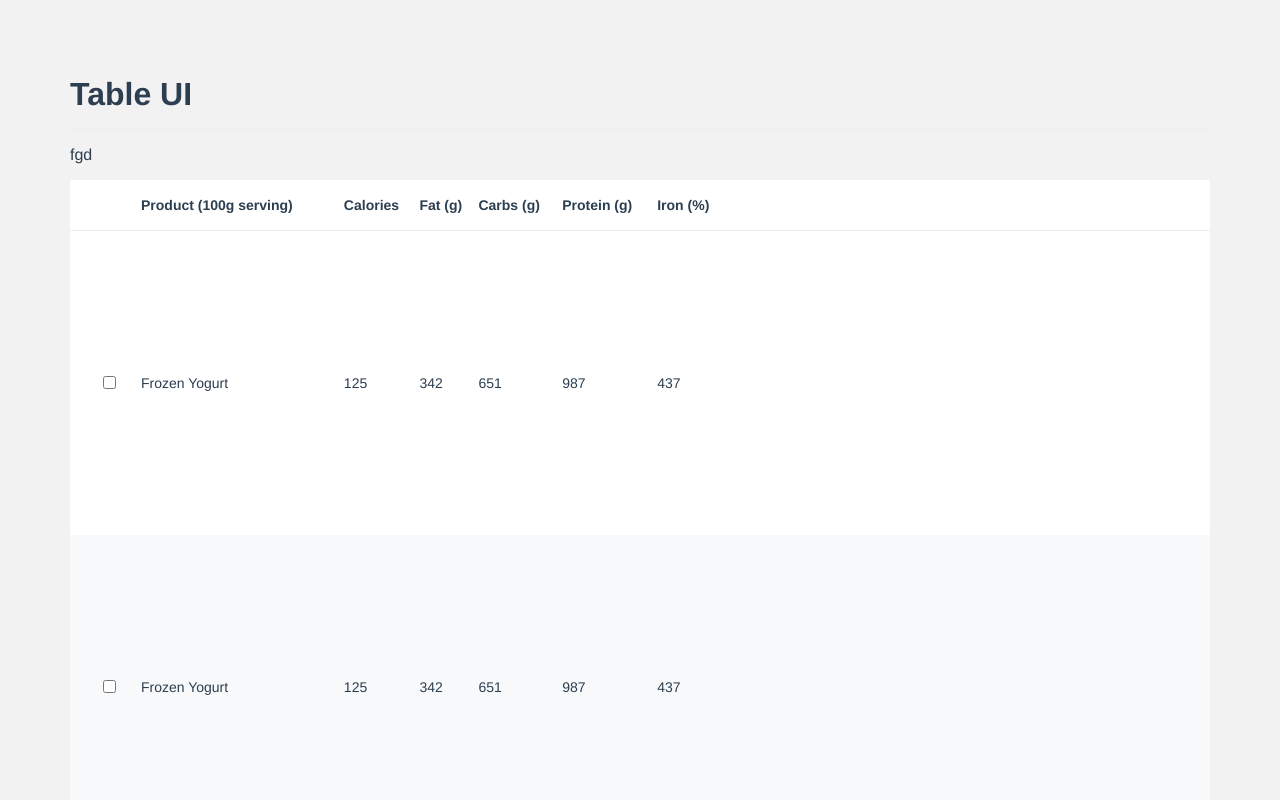
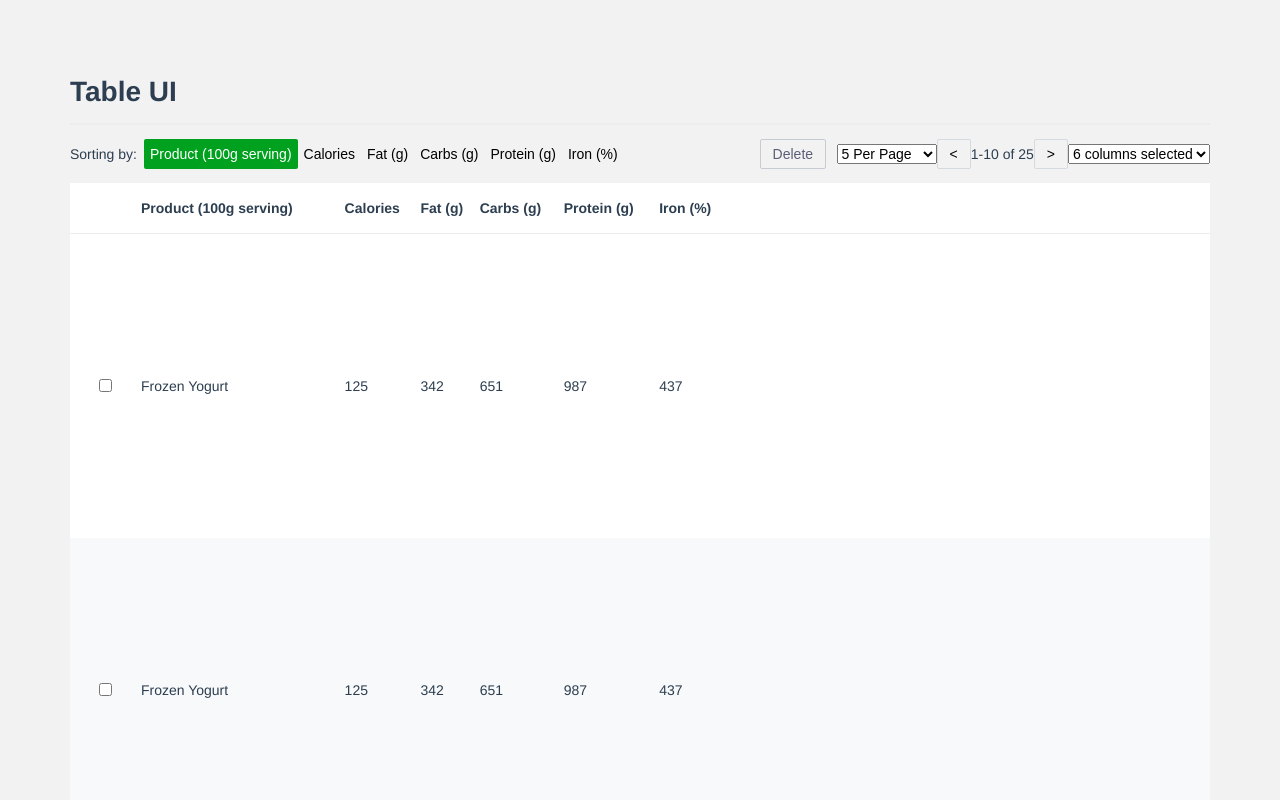
Before and after one commit to HucklJS/table-vue, a Vue app: page / in a window 1280 px wide. Shown: the top 800 px of the page. Built offline with nearby package versions, Linux system fonts and the light colour scheme.

Commit message:
Start making and styling FilterBar component

```diff
--- a/src/App.vue
+++ b/src/App.vue
@@ -24,10 +24,13 @@
 <style>
     body {
         background-color: #F2F2F2;
+
     }
 
     * {
         box-sizing: border-box;
+        font-size: 14px;
+        line-height: 24px;
     }
 
     #app {
@@ -46,6 +49,14 @@
     .container .title {
         padding: 1rem 0;
         margin-bottom: 1rem;
-        border-bottom: 1.5px solid #EDEDED;
+        border-bottom: 2px solid #EDEDED;
+        font-size: 2rem;
+        line-height: 2.5rem;
+    }
+
+    button {
+        border: none;
+        background-color: transparent;
+        cursor: pointer;
     }
 </style>
--- a/src/components/FiltersBar.vue
+++ b/src/components/FiltersBar.vue
@@ -1,5 +1,29 @@
 <template>
-    <div class="filters">fgd</div>
+    <div class="filters">
+        <div class="sorting-btns">
+            <span>Sorting by:</span>
+            <button class="active">Product (100g serving)</button>
+            <button >Calories</button>
+            <button >Fat (g)</button>
+            <button >Carbs (g)</button>
+            <button >Protein (g)</button>
+            <button >Iron (%)</button>
+        </div>
+        <div class="other-elements">
+            <button class="delete">Delete</button>
+            <select name="per-page" id="per-page">
+                <option value="5">5 Per Page</option>
+                <option value="10">10 Per Page</option>
+                <option value="15">15 Per Page</option>
+            </select>
+            <button class="nav-arrow left-arrow">&lt;</button>
+            <span>1-10 of 25</span>
+            <button class="nav-arrow right-arrow">&gt;</button>
+            <select name="columns" id="columns">
+                <option value="6">6 columns selected</option>
+            </select>
+        </div>
+    </div>
 </template>
 
 <script>
@@ -11,6 +35,29 @@
 
 <style scoped>
     .filters {
+        display: flex;
+        justify-content: space-between;
         margin-bottom: 1rem;
     }
+
+    .sorting-btns button.active {
+        padding: 3px 6px;
+        margin-left: .5rem;
+        border-radius: 2px;
+        background-color: #00A11E;
+        color: #FFFFFF;
+    }
+
+    .other-elements button.delete {
+        padding: 2px 12px;
+        margin-right: .75rem;
+        border: 1px solid #C6CBD4;
+        border-radius: 2px;
+        color: #5B5E77;
+    }
+    .other-elements button.nav-arrow {
+        padding: 2px 12px;
+        border: 1px solid #D5DAE0;
+        border-radius: 2px;
+    }
 </style>
--- a/src/components/Table.vue
+++ b/src/components/Table.vue
@@ -9,6 +9,7 @@
                 <th>Carbs (g)</th>
                 <th>Protein (g)</th>
                 <th>Iron (%)</th>
+                <th></th>
             </tr>
         </thead>
         <tbody>
@@ -65,10 +66,13 @@
         height: 50px;
         text-align: left;
     }
+    thead tr {
+        border-bottom: 1px solid #EDEDED;
+    }
 
-    tbody tr:first-child {
-        border-top: 1px solid #EDEDED;
-    }
+    /*tbody tr:first-child {*/
+
+    /*}*/
 
     tbody tr:nth-child(even) {
         background-color: #F8F9FA;
@@ -84,8 +88,7 @@
         text-align: left;
     }
     th, td {
-        font-size: 14px;
-        line-height: 24px;
+
     }
 
     td:first-child {
@@ -105,10 +108,7 @@
         visibility: hidden;
         display: flex;
         align-items: center;
-        border: none;
         color: #5B5E77;
-        background-color: transparent;
-        cursor: pointer;
     }
     tbody tr:hover .delete button {
         visibility: visible;
```
